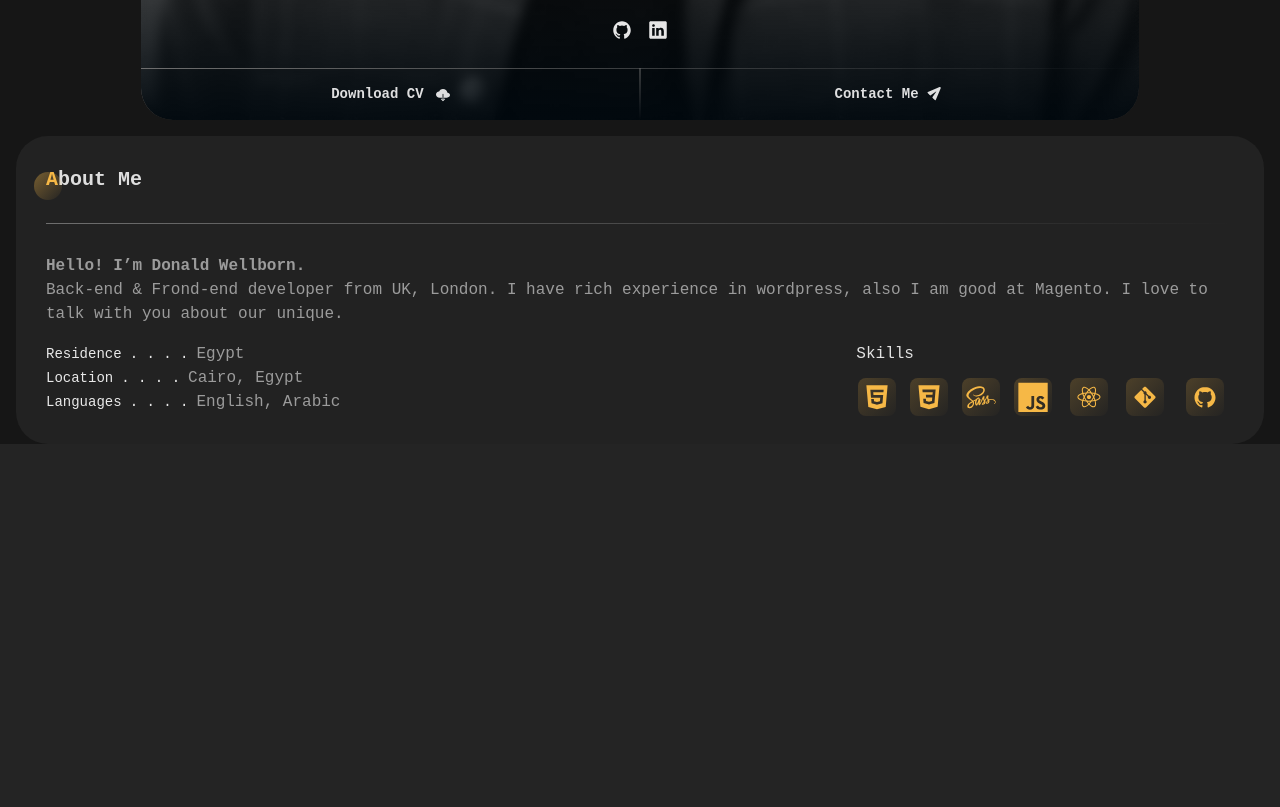
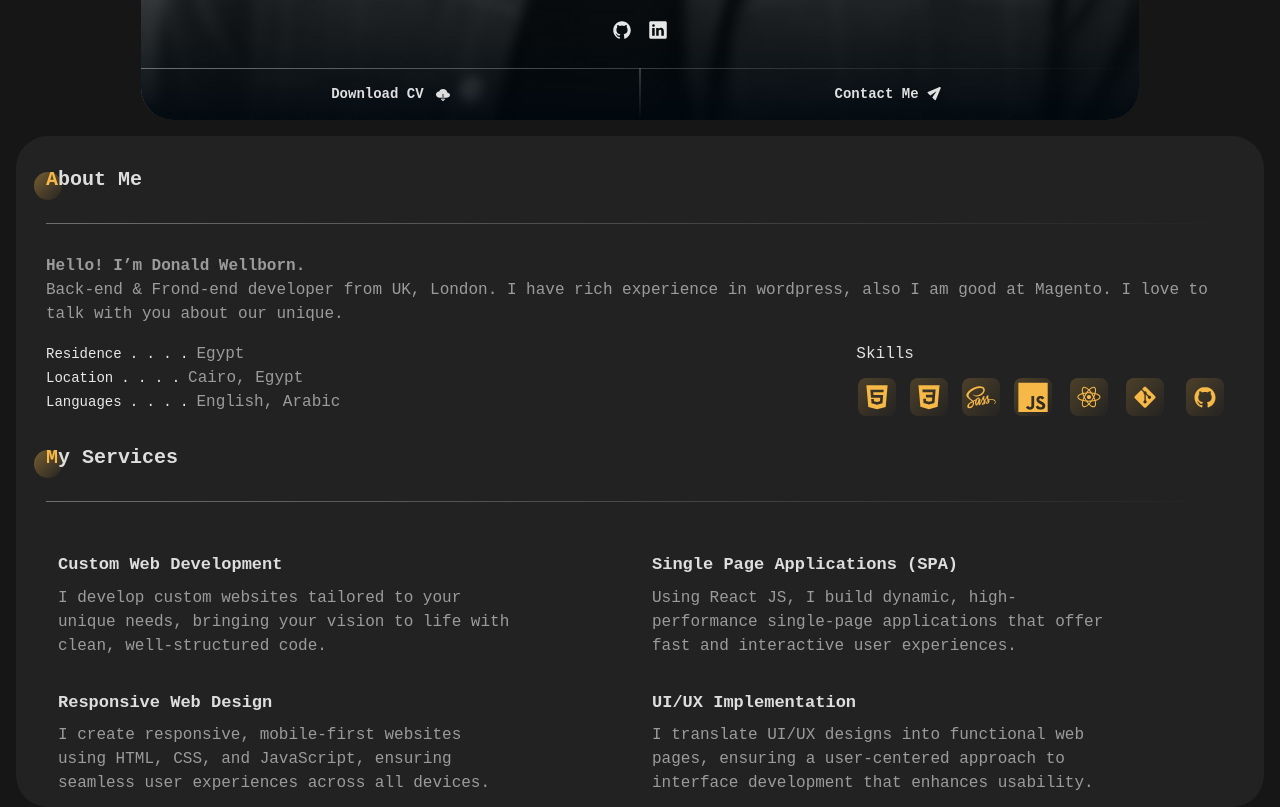
Before and after one commit to aehamdy/my-portfolio, a React (Vite) app: page / in a window 1280 px wide. Shown: the part 680-1487 px from the top of the page. Before the commit the page ends 1124 px from the top, so only its background shows below. Built offline with nearby package versions, Linux system fonts and the light colour scheme; a web font is replaced by a local one.

Commit message:
feat: Create MyServices component

```diff
--- a/src/App.jsx
+++ b/src/App.jsx
@@ -2,6 +2,7 @@ import "./App.css";
 import HeroSection from "./components/HeroSection";
 import Header from "./components/Header";
 import AboutMe from "./components/AboutMe";
+import MyServices from "./components/MyServices";
 
 function App() {
   return (
@@ -10,7 +11,10 @@ function App() {
         <Header />
         <HeroSection />
       </div>
-      <AboutMe />
+      <div className="p-main-section-padding bg-section-light dark:bg-section-dark rounded-default-section">
+        <AboutMe />
+        <MyServices />
+      </div>
     </div>
   );
 }
--- a/src/components/AboutMe.jsx
+++ b/src/components/AboutMe.jsx
@@ -4,7 +4,7 @@ import SectionTitle from "./SectionTitle";
 
 function AboutMe() {
   return (
-    <section className="p-main-section-padding bg-section-light dark:bg-section-dark rounded-default-section">
+    <section className="">
       <SectionTitle title="about me" />
       <div className="flex flex-col gap-4">
         <div className="flex flex-col text-start dark:text-white-55 text-medium-gray">
--- /dev/null
+++ b/src/components/MyServices.jsx
@@ -0,0 +1,24 @@
+import { myServices } from "../data/myServices";
+import SectionTitle from "./SectionTitle";
+
+function MyServices() {
+  return (
+    <section>
+      <SectionTitle title="my services" />
+      <div className="flex flex-col md:flex-row md:flex-wrap">
+        {myServices.map((service, i) => (
+          <article key={i} className="relative w-full md:w-1/2 p-3 text-left">
+            <h3 className="my-2 font-semibold text-[17px] text-dark-gray dark:text-white-85">
+              {service.heading}
+            </h3>
+            <p className="md:w-4/5 text-[16px] text-medium-gray dark:text-white-55">
+              {service.content}
+            </p>
+          </article>
+        ))}
+      </div>
+    </section>
+  );
+}
+
+export default MyServices;
--- /dev/null
+++ b/src/data/myServices.js
@@ -0,0 +1,10 @@
+export const myServices = [
+    {heading: "Custom Web Development", content: "I develop custom websites tailored to your unique needs, bringing your vision to life with clean, well-structured code."},
+    {heading: "Single Page Applications (SPA)", content: "Using React JS, I build dynamic, high-performance single-page applications that offer fast and interactive user experiences."},
+    {heading: "Responsive Web Design", content: "I create responsive, mobile-first websites using HTML, CSS, and JavaScript, ensuring seamless user experiences across all devices."},
+    // {heading: "CSS and SASS Styling", content: "With my expertise in CSS and SASS, I design visually appealing interfaces, leveraging modern styling techniques to deliver sleek and polished websites."},
+    {heading: "UI/UX Implementation", content: "I translate UI/UX designs into functional web pages, ensuring a user-centered approach to interface development that enhances usability."},
+    // {heading: "Component-based Architecture", content: "I implement React JS's component-based structure for scalable and maintainable code, making future updates and modifications easy and efficient."},
+    // {heading: "Cross-Browser Compatibility", content: "I ensure that your website functions flawlessly across all modern web browsers, improving accessibility for a wider audience."},
+    // {heading: "Version Control with Git", content: "I maintain clean and organized codebases through Git, enabling smooth collaboration and version management throughout the development process."},
+]
```
